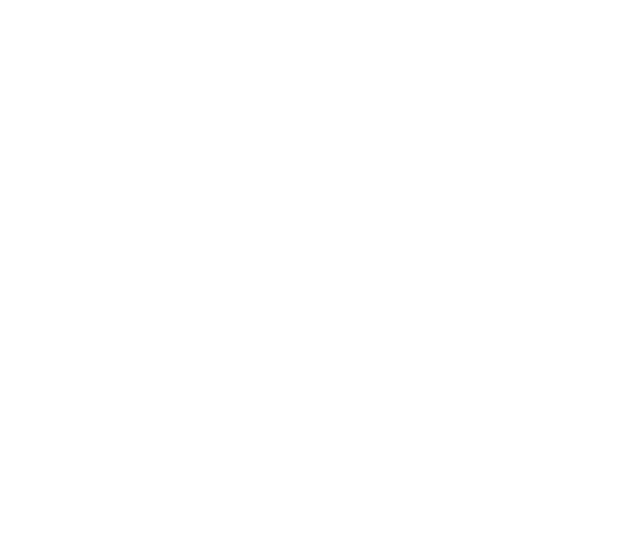
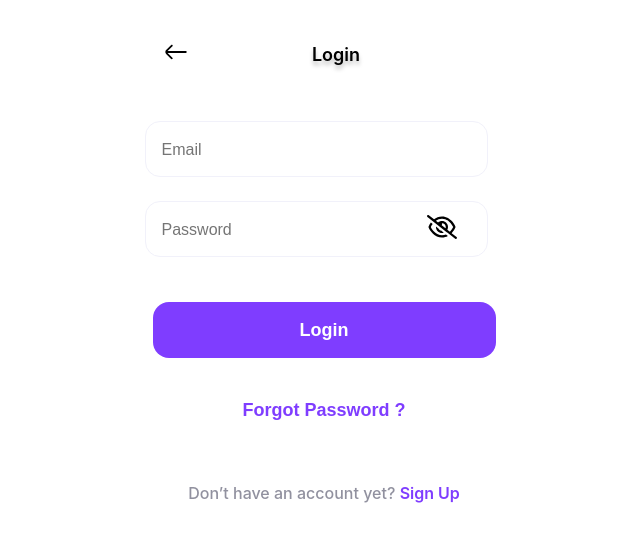
Before and after one commit to chandran-kannan/Expenso, a React (Vite) app: page /Log-In in a window 1280 px wide. Before the commit this address had no page. Shown: the top 542 px of the page, without its empty margins (316-956 px from the left). Built offline with nearby package versions, Linux system fonts and the light colour scheme.

Commit message:
Implemented Log-In-Screen

```diff
--- a/src/App.tsx
+++ b/src/App.tsx
@@ -3,8 +3,8 @@
 const App = () => {
   return (
     <div>
-      <RoutesWrapper/>
-    </div>
+     <RoutesWrapper/>
+     </div>
   );
 };
 
--- a/src/Components/Button/index.tsx
+++ b/src/Components/Button/index.tsx
@@ -1,10 +1,10 @@
 export type ButtonProps = {
   onClick?: () => void;
+  onChange?: (event: React.ChangeEvent<HTMLInputElement>) => void;
   variant?: string;
   children?: string;
   classNames?: string;
 };
-
 const Button = ({ onClick, variant, children, classNames }: ButtonProps) => {
   const classBuilder = (variant: string | undefined) => {
     switch (variant) {
@@ -21,8 +21,8 @@
 
   return (
     <button
-      className={`${classBuilder(variant)} ${classNames}
-      p-8px w-343px h-56px border-none rounded-16px font-size-18px font-600 pointer`}
+      className={`${classBuilder(variant)}
+      p-8px w-343px h-56px border-none rounded-16px font-size-18px font-600 pointer ${classNames}`}
       onClick={onClick}
     >
       {children}
--- a/src/Components/Input/index.tsx
+++ b/src/Components/Input/index.tsx
@@ -1,5 +1,5 @@
 import { Eye, EyeSlash } from '../../assets/Icons';
-import { useState } from 'react';
+import React, { useState } from 'react';
 interface Input {
   type:
     | 'button'
@@ -30,8 +30,8 @@
   pattern?: string;
   maxlength?: number;
   minlength?: number;
-  className?:string;
-  onChange?: () => void;
+  className?: string;
+  onChange?: (event: React.ChangeEvent<HTMLInputElement>) => void;
 }
 
 const Input = ({
@@ -58,7 +58,7 @@
         maxLength={maxlength}
         minLength={minlength}
         onChange={onChange}
-        className="w-311px h-32px ml-16px mr-16px mb-12px mt-12px border-none outline-none font-size-18px"
+        className="w-311px h-32px ml-16px mr-16px mb-12px mt-12px border-none outline-none fs-16px"
       ></input>
       {type === 'password' ? (
         <i
@@ -66,7 +66,9 @@
             setShowPassword(!showPassword);
           }}
         >
-          <span className="absolute r-30px b-10px">{showPassword ? <Eye width="30" height="30" /> : <EyeSlash width="30" height="30" />}</span>
+          <span className="absolute r-30px b-10px">
+            {showPassword ? <Eye width={30} height={30} /> : <EyeSlash width={30} height={30} />}
+          </span>
         </i>
       ) : null}
     </div>
--- /dev/null
+++ b/src/Pages/LoginScreen/index.tsx
@@ -0,0 +1,71 @@
+import { useState } from 'react';
+import { Link, useNavigate } from 'react-router-dom';
+import Button from '../../Components/Button';
+import Input from '../../Components/Input';
+import Header from '../../Components/Header';
+import { LeftArrow } from '../../assets/Icons';
+
+const LoginScreen = () => {
+  const [emailValidation, setEmailValidation] = useState('');
+  const [passwordValue, setPasswordValue] = useState('');
+  const [errorPassword, setErrorPassword] = useState<string>('');
+
+  function storeEmail(e: React.ChangeEvent<HTMLInputElement>) {
+    setEmailValidation(e.target?.value);
+  }
+  const storePassword = (e: React.ChangeEvent<HTMLInputElement>) => {
+    setPasswordValue(e.target?.value);
+  };
+  const handleSubmit = (e: React.FormEvent<HTMLFormElement>) => {
+    e.preventDefault();
+    InputValidation();
+    console.log('handleSubmit');
+  };
+  const navigate = useNavigate();
+  const InputValidation = () => {
+    const check = /^(?=.*[0-9])(?=.*[a-z])(?=.*[A-Z])(?!.* ).{5,10}$/;
+    if (/\S+@\S+\.\S+/.test(emailValidation) && check.test(passwordValue))
+      navigate('/WelcomeScreen');
+    else {
+      setErrorPassword(
+        'Password must contain one digit from 1 to 9,one lowercase letter, one uppercase letter, one special character, no space, and it must be 5-10 characters long.',
+      );
+    }
+  };
+
+  return (
+    <div>
+      <div className="mt-44px flex flex-col items-center">
+        <Header leftIcon={<LeftArrow width={24} height={16} />} title="Login" />
+      </div>
+      <form
+        onSubmit={handleSubmit}
+        className="mt-56px flex flex-col items-center justify-center gap-24px "
+      >
+        <Input type="email" placeholder="Email" onChange={storeEmail} />
+        <Input type="password" placeholder="Password" onChange={storePassword} />
+        {errorPassword && <span className="fs-12px w-343px text-red">{errorPassword}</span>}
+      </form>
+      <div className="mt-45px flex flex-col items-center justify-center gap-24px">
+        <Button variant="primary" children="Login" classNames="fs-18px" onClick={InputValidation} />
+        <Link className=" text-primary font-600" to="/forgot-password">
+          <Button
+            classNames="fs-18px text-primary bg-none"
+            variant="Text"
+            children="Forgot Password ?"
+          />
+        </Link>
+      </div>
+      <div className="mt-45px flex items-center justify-center">
+        <span className="font-size-16px text-light-grey font-500">
+          Don’t have an account yet?{' '}
+          <Link className="text-decoration-none font-size-16px text-primary font-600" to="/SignUp">
+            Sign Up
+          </Link>
+        </span>
+      </div>
+    </div>
+  );
+};
+
+export default LoginScreen;
--- a/src/Pages/Register/WelcomeScreen/index.tsx
+++ b/src/Pages/WelcomeScreen/index.tsx
@@ -1,6 +1,6 @@
 
-import Carousel from '../../../Components/carousel';
-import Button from '../../../Components/Button';
+import Carousel from '../../Components/carousel';
+import Button from '../../Components/Button';
 import { useNavigate } from 'react-router-dom';
 
 const WelcomeScreen = () => {
--- a/src/Routes/index.tsx
+++ b/src/Routes/index.tsx
@@ -1,13 +1,14 @@
+import { BrowserRouter, Route } from 'react-router-dom';
 import { Routes } from 'react-router';
-import { BrowserRouter, Route } from 'react-router-dom';
-import WelcomeScreen from '../Pages/Register/WelcomeScreen';
-
+import LoginScreen from '../Pages/LoginScreen';
+import WelcomeScreen from '../Pages/WelcomeScreen/index';
 
 const RoutesWrapper = () => {
   return (
     <BrowserRouter>
       <Routes>
-      <Route path="/" element={<WelcomeScreen />}></Route>
+        <Route path="/" element={<WelcomeScreen />} />
+        <Route path="/Log-In" element={<LoginScreen />} />
       </Routes>
     </BrowserRouter>
   );
--- a/src/assets/Icons/index.tsx
+++ b/src/assets/Icons/index.tsx
@@ -50,37 +50,24 @@
 export const Eye = ({ width, height, fill }: IconProps) => {
   return (
     <svg
+      xmlns="http://www.w3.org/2000/svg"
+      viewBox="0 0 576 512"
       width={width}
       height={height}
       fill={fill}
-      viewBox="0 0 24 18"
-      xmlns="http://www.w3.org/2000/svg"
     >
-      <path
-        d="M12 1.5C9.7892 1.50203 7.62193 2.11475 5.73733 3.27057C3.85273 4.42639 2.32406 6.08036 1.31999 8.05C1.16748 8.34344 1.08786 8.66929 1.08786 9C1.08786 9.33071 1.16748 9.65656 1.31999 9.95C2.32701 11.9156 3.85695 13.5652 5.74133 14.7171C7.62571 15.869 9.79143 16.4785 12 16.4785C14.2086 16.4785 16.3743 15.869 18.2587 14.7171C20.143 13.5652 21.673 11.9156 22.68 9.95C22.8325 9.65656 22.9121 9.33071 22.9121 9C22.9121 8.66929 22.8325 8.34344 22.68 8.05C21.6759 6.08036 20.1473 4.42639 18.2627 3.27057C16.3781 2.11475 14.2108 1.50203 12 1.5V1.5Z"
-        stroke="black"
-        stroke-width="2"
-        stroke-linecap="round"
-        stroke-linejoin="round"
-      />
-      <path
-        d="M12 12.5C13.933 12.5 15.5 10.933 15.5 9C15.5 7.067 13.933 5.5 12 5.5C10.067 5.5 8.5 7.067 8.5 9C8.5 10.933 10.067 12.5 12 12.5Z"
-        stroke="black"
-        stroke-width="2"
-        stroke-linecap="round"
-        stroke-linejoin="round"
-      />
+      <path d="M160 256C160 185.3 217.3 128 288 128C358.7 128 416 185.3 416 256C416 326.7 358.7 384 288 384C217.3 384 160 326.7 160 256zM288 336C332.2 336 368 300.2 368 256C368 211.8 332.2 176 288 176C287.3 176 286.7 176 285.1 176C287.3 181.1 288 186.5 288 192C288 227.3 259.3 256 224 256C218.5 256 213.1 255.3 208 253.1C208 254.7 208 255.3 208 255.1C208 300.2 243.8 336 288 336L288 336zM95.42 112.6C142.5 68.84 207.2 32 288 32C368.8 32 433.5 68.84 480.6 112.6C527.4 156 558.7 207.1 573.5 243.7C576.8 251.6 576.8 260.4 573.5 268.3C558.7 304 527.4 355.1 480.6 399.4C433.5 443.2 368.8 480 288 480C207.2 480 142.5 443.2 95.42 399.4C48.62 355.1 17.34 304 2.461 268.3C-.8205 260.4-.8205 251.6 2.461 243.7C17.34 207.1 48.62 156 95.42 112.6V112.6zM288 80C222.8 80 169.2 109.6 128.1 147.7C89.6 183.5 63.02 225.1 49.44 256C63.02 286 89.6 328.5 128.1 364.3C169.2 402.4 222.8 432 288 432C353.2 432 406.8 402.4 447.9 364.3C486.4 328.5 512.1 286 526.6 256C512.1 225.1 486.4 183.5 447.9 147.7C406.8 109.6 353.2 80 288 80V80z" />
     </svg>
   );
 };
 export const EyeSlash = ({ width, height, fill }: IconProps) => {
   return (
     <svg
+      xmlns="http://www.w3.org/2000/svg"
+      viewBox="0 0 640 512"
       width={width}
       height={height}
       fill={fill}
-      xmlns="http://www.w3.org/2000/svg"
-      viewBox="0 0 640 512"
     >
       <path d="M150.7 92.77C195 58.27 251.8 32 320 32C400.8 32 465.5 68.84 512.6 112.6C559.4 156 590.7 207.1 605.5 243.7C608.8 251.6 608.8 260.4 605.5 268.3C592.1 300.6 565.2 346.1 525.6 386.7L630.8 469.1C641.2 477.3 643.1 492.4 634.9 502.8C626.7 513.2 611.6 515.1 601.2 506.9L9.196 42.89C-1.236 34.71-3.065 19.63 5.112 9.196C13.29-1.236 28.37-3.065 38.81 5.112L150.7 92.77zM189.8 123.5L235.8 159.5C258.3 139.9 287.8 128 320 128C390.7 128 448 185.3 448 256C448 277.2 442.9 297.1 433.8 314.7L487.6 356.9C521.1 322.8 545.9 283.1 558.6 256C544.1 225.1 518.4 183.5 479.9 147.7C438.8 109.6 385.2 79.1 320 79.1C269.5 79.1 225.1 97.73 189.8 123.5L189.8 123.5zM394.9 284.2C398.2 275.4 400 265.9 400 255.1C400 211.8 364.2 175.1 320 175.1C319.3 175.1 318.7 176 317.1 176C319.3 181.1 320 186.5 320 191.1C320 202.2 317.6 211.8 313.4 220.3L394.9 284.2zM404.3 414.5L446.2 447.5C409.9 467.1 367.8 480 320 480C239.2 480 174.5 443.2 127.4 399.4C80.62 355.1 49.34 304 34.46 268.3C31.18 260.4 31.18 251.6 34.46 243.7C44 220.8 60.29 191.2 83.09 161.5L120.8 191.2C102.1 214.5 89.76 237.6 81.45 255.1C95.02 286 121.6 328.5 160.1 364.3C201.2 402.4 254.8 432 320 432C350.7 432 378.8 425.4 404.3 414.5H404.3zM192 255.1C192 253.1 192.1 250.3 192.3 247.5L248.4 291.7C258.9 312.8 278.5 328.6 302 333.1L358.2 378.2C346.1 381.1 333.3 384 319.1 384C249.3 384 191.1 326.7 191.1 255.1H192z" />
     </svg>
--- a/src/index.css
+++ b/src/index.css
@@ -4,12 +4,18 @@
     url('https://fonts.googleapis.com/css2?family=Inter:wght@300;500;600;700&display=swap')
       format('woff');
 }
-
 * {
   margin: 0;
   padding: 0;
   box-sizing: border-box;
 }
+
+html,
+body {
+  font-family: 'Inter', sans-serif;
+  height: 100%;
+}
+
 :root {
   --primary: #7f3dff;
   --secondary: #eee5ff;
@@ -27,17 +33,56 @@
   --white: #ffffff;
   --grey: #e0e2e9;
 }
-
-html,
-body {
-  font-family: 'Inter', sans-serif;
-  height: 100%;
+/* Background Color Property */
+.bg-primary {
+  background-color: var(--primary);
+}
+.bg-secondry {
+  background-color: var(--secondary);
+}
+.bg-none {
+  background: none;
+}
+.bg-red {
+  background-color: var(--red);
+}
+.bg-green {
+  background-color: var(--green);
+}
+.bg-dark-blue {
+  background-color: var(--dark-blue);
+}
+.bg-blue {
+  background-color: var(--blue);
+}
+.bg-yellow {
+  background-color: var(--yellow);
+}
+.bg-light-yellow {
+  background-color: var(--light-yellow);
+}
+.bg-light-red {
+  background-color: var(--light-red);
+}
+.bg-light-blue {
+  background-color: var(--light-blue);
+}
+.bg-black {
+  background-color: var(--black);
+}
+.light-grey {
+  background-color: var(--light-gray);
+}
+.light-green {
+  background-color: var(--light-green);
+}
+/*Text Color*/
+.header-shadow {
+  text-shadow: 0px 4px 4px rgba(0, 0, 0, 0.25);
 }
 .text-transparent {
   color: transparent;
 }
-
-/*Text Color*/
 .text-white {
   color: #ffffff;
 }
@@ -68,10 +113,27 @@
 .text-red {
   color: #fd3c4a;
 }
-
+.text-decoration-none {
+  text-decoration: none;
+}
 /*Text*/
 .fs-32px {
   font-size: 32px;
+}
+.fs-28px {
+  font-size: 28px;
+}
+.fs-16px {
+  font-size: 16px;
+}
+.fs-18px {
+  font-size: 18px;
+}
+.fs-12px {
+  font-size: 12px;
+}
+.fs-24px {
+  font-size: 24px;
 }
 
 /*Flex-Property*/
@@ -133,229 +195,26 @@
 
 /* Margin */
 
-.mt-45px {
-  margin-top: 45px;
-}
-
-/* Border-Radius*/
-.rounded-50px {
-  border-radius: 50px;
-}
-
-/*Height*/
-.h-32px {
-  height: 32px;
-}
-.h-16px {
-  height: 16px;
-}
-
-/*Width*/
-.w-32px {
-  width: 32px;
-}
-.w-16px {
-  width: 16px;
-}
-
-/*Border*/
-.border-4px {
-  border: 4px solid #eee5ff;
-}
-.border-none {
-  border: none;
-}
-/*cursor*/
-.pointer {
-  cursor: pointer;
-}
-
-/*Outline*/
-.outline {
-  outline: none;
-}
-.caret-color {
-  caret-color: transparent;
-}
-::-webkit-inner-spin-button {
-  display: none;
-}
-.gap-16 {
-  gap: 16px;
-}
-/* Background Color Property */
-
-.bg-primary {
-  background-color: var(--primary);
-}
-.bg-secondry {
-  background-color: var(--secondary);
-}
-.bg-none {
-  background: none;
-}
-
-.bg-red {
-  background-color: var(--red);
-}
-
-.bg-green {
-  background-color: var(--green);
-}
-
-.bg-dark-blue {
-  background-color: var(--dark-blue);
-}
-
-.bg-blue {
-  background-color: var(--blue);
-}
-
-.bg-yellow {
-  background-color: var(--yellow);
-}
-
-.bg-light-yellow {
-  background-color: var(--light-yellow);
-}
-
-.bg-light-red {
-  background-color: var(--light-red);
-}
-
-.bg-light-blue {
-  background-color: var(--light-blue);
-}
-
-.bg-black {
-  background-color: var(--black);
-}
-
-.light-grey {
-  background-color: var(--light-gray);
-}
-
-.light-green {
-  background-color: var(--light-green);
+.mt-56px {
+  margin-top: 56px;
 }
 .mt-45px {
   margin-top: 45px;
 }
-.mx-auto
-{
-  margin-right:auto;
-  margin-left:auto;
+.m-auto {
+  margin: auto;
 }
-.m-bot-10px
-{
-  margin-bottom:10px;
+.m-bot-5px {
+  margin-bottom: 5px;
 }
-.m-top-10px
-{
-  margin-top:10px;
+.m-bot-10px {
+  margin-bottom: 10px;
+}
+.m-top-10px {
+  margin-top: 10px;
 }
 .mt-16 {
   margin-top: 16px;
-}
-
-/* Border-Radius*/
-
-.rounded-50px {
-  border-radius: 50px;
-}
-
-.rounded-16px {
-  border-radius: 16px;
-}
-
-/*Height*/
-
-.h-32px {
-  height: 32px;
-}
-
-.h-56px {
-  height: 56px;
-}
-.h-312px
-{
-  height:312px;
-}
-
-/*Width*/
-
-.w-32px {
-  width: 32px;
-}
-.w-full {
-  width: 100%;
-}
-
-.w-343px {
-  width: 343px;
-}
-.w-350px
-{
-  width:350px;
-}
-
-
-/*Border*/
-
-.border-4px {
-  border: 4px solid #eee5ff;
-}
-.border-1 {
-  border: 1px solid;
-}
-
-.border-none {
-  border: none;
-}
-
-/*cursor*/
-
-.pointer {
-  cursor: pointer;
-}
-
-/* padding */
-
-.p-8px {
-  padding: 8px;
-}
-.px-15px
-{
-  padding:0 15px;
-}
-.px-20px
-{
-  padding: 0 20px;
-}
-.px-10px
-{
-  padding: 0 10px;
-}
-.p-16 {
-  padding: 16px;
-}
-
-/* Font size */
-.header-shadow {
-  text-shadow:  0px 4px 4px rgba(0, 0, 0, 0.25);
-}
-
-.r-30px {
-  right: 30px;
-}
-.b-10px {
-  bottom: 10px;
-}
-.relative {
-  position: relative;
-}
-.absolute {
-  position: absolute;
 }
 .ml-16px {
   margin-left: 16px;
@@ -369,49 +228,23 @@
 .mb-12px {
   margin-bottom: 12px;
 }
-.mt-33px{
+.mt-33px {
   margin-top: 33px;
 }
-.mt-16px{
+.mt-16px {
   margin-top: 16px;
 }
-.border-none {
-  border: none;
+.mt-44px {
+  margin-top: 44px;
 }
-.mt-10px
-{
-  margin-top:10px;
+.mt-10px {
+  margin-top: 10px;
 }
-.mb-10px
-{
-  margin-bottom:10px;
+.mb-10px {
+  margin-bottom: 10px;
 }
-.mb-5px
-{
-  margin-bottom:5px;
-}
-.border {
-  border: 1px solid #f1f1fa;
-}
-.outline-none {
-  outline: none;
-}
-.rounded-15px {
-  border-radius: 15px;
-}
-.fs-28px
-{
-  font-size:28px;
-}
-.fs-16px
-{
-  font-size:16px;
-}
-.fs-18px {
-  font-size: 18px;
-}
-.fs-24px{
-  font-size: 24px;
+.mb-5px {
+  margin-bottom: 5px;
 }
 .m-16px {
   margin: 16px;
@@ -422,11 +255,41 @@
 .mb-56px {
   margin-bottom: 56px;
 }
-.w-343px {
-  width: 343px;
+.ml-7px {
+  margin-left: -7%;
 }
-.w-311px {
-  width: 311px;
+.mt-56px {
+  margin-top: 56px;
+}
+/* Border-Radius*/
+.rounded-50px {
+  border-radius: 50px;
+}
+.rounded-50px {
+  border-radius: 50px;
+}
+.rounded-16px {
+  border-radius: 16px;
+}
+.rounded-15px {
+  border-radius: 15px;
+}
+
+/*Height*/
+.h-32px {
+  height: 32px;
+}
+.h-16px {
+  height: 16px;
+}
+.h-32px {
+  height: 32px;
+}
+.h-56px {
+  height: 56px;
+}
+.h-312px {
+  height: 312px;
 }
 .h-56px {
   height: 56px;
@@ -434,24 +297,120 @@
 .h-32px {
   height: 32px;
 }
-.ml-7px {
-  margin-left: -7%;
+.h-216px {
+  height: 216px;
 }
-.mt-56px {
-  margin-top: 56px;
+
+/*Width*/
+.w-32px {
+  width: 32px;
+}
+.w-16px {
+  width: 16px;
+}
+.w-32px {
+  width: 32px;
+}
+.w-full {
+  width: 100%;
+}
+.w-343px {
+  width: 343px;
+}
+.w-350px {
+  width: 350px;
+}
+.w-343px {
+  width: 343px;
+}
+.w-311px {
+  width: 311px;
+}
+
+/*Border*/
+.border-4px {
+  border: 4px solid #eee5ff;
+}
+.border-none {
+  border: none;
+}
+.border-4px {
+  border: 4px solid #eee5ff;
+}
+.border-1 {
+  border: 1px solid;
+}
+.border-none {
+  border: none;
+}
+.border-none {
+  border: none;
+}
+.border {
+  border: 1px solid #f1f1fa;
+}
+.gap-16px {
+  gap: 16px;
 }
 .gap-24px {
   gap: 24px;
 }
-.h-216px {
-  height: 216px;
+.gap-24px {
+  gap: 24px;
+}
+/*cursor*/
+.pointer {
+  cursor: pointer;
+}
+/* padding */
+.p-8px {
+  padding: 8px;
+}
+.px-15px {
+  padding: 0 15px;
+}
+.px-20px {
+  padding: 0 20px;
+}
+.px-10px {
+  padding: 0 10px;
+}
+.p-16 {
+  padding: 16px;
+}
+.r-30px {
+  right: 30px;
+}
+.b-10px {
+  bottom: 10px;
+}
+.relative {
+  position: relative;
+}
+.absolute {
+  position: absolute;
+}
+.outline-none {
+  outline: none;
 }
 /* Line Height */
-.lh-35px
-{
+.lh-35px {
   line-height: 35px;
 }
-.lh-22px
-{
+.lh-22px {
   line-height: 22px;
 }
+/*Outline*/
+.outline {
+  outline: none;
+}
+.caret-color {
+  caret-color: transparent;
+}
+::-webkit-inner-spin-button {
+  display: none;
+}
+/*cursor*/
+.pointer {
+  cursor: pointer;
+}
```
Also changed, not shown: src/assets/Icons/eye-regular.svg (added).
